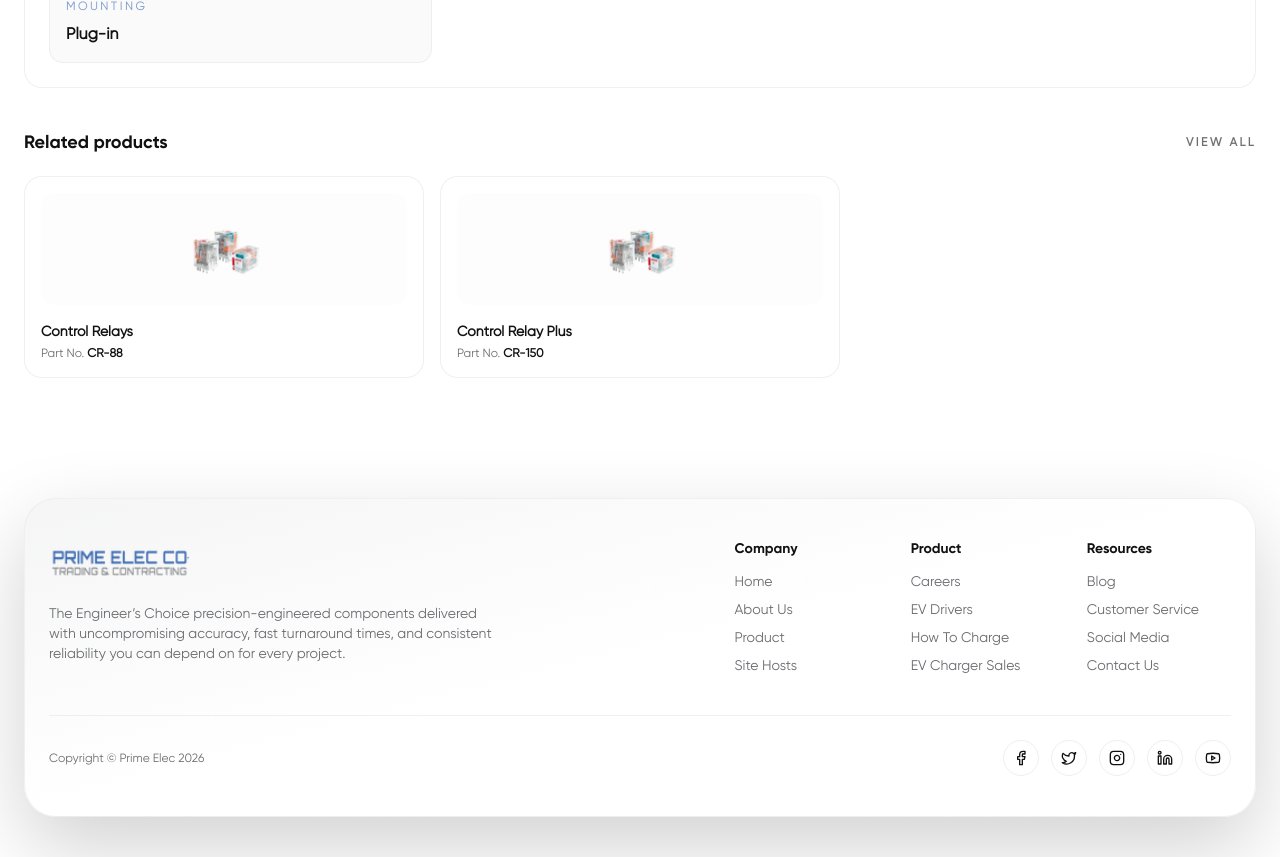
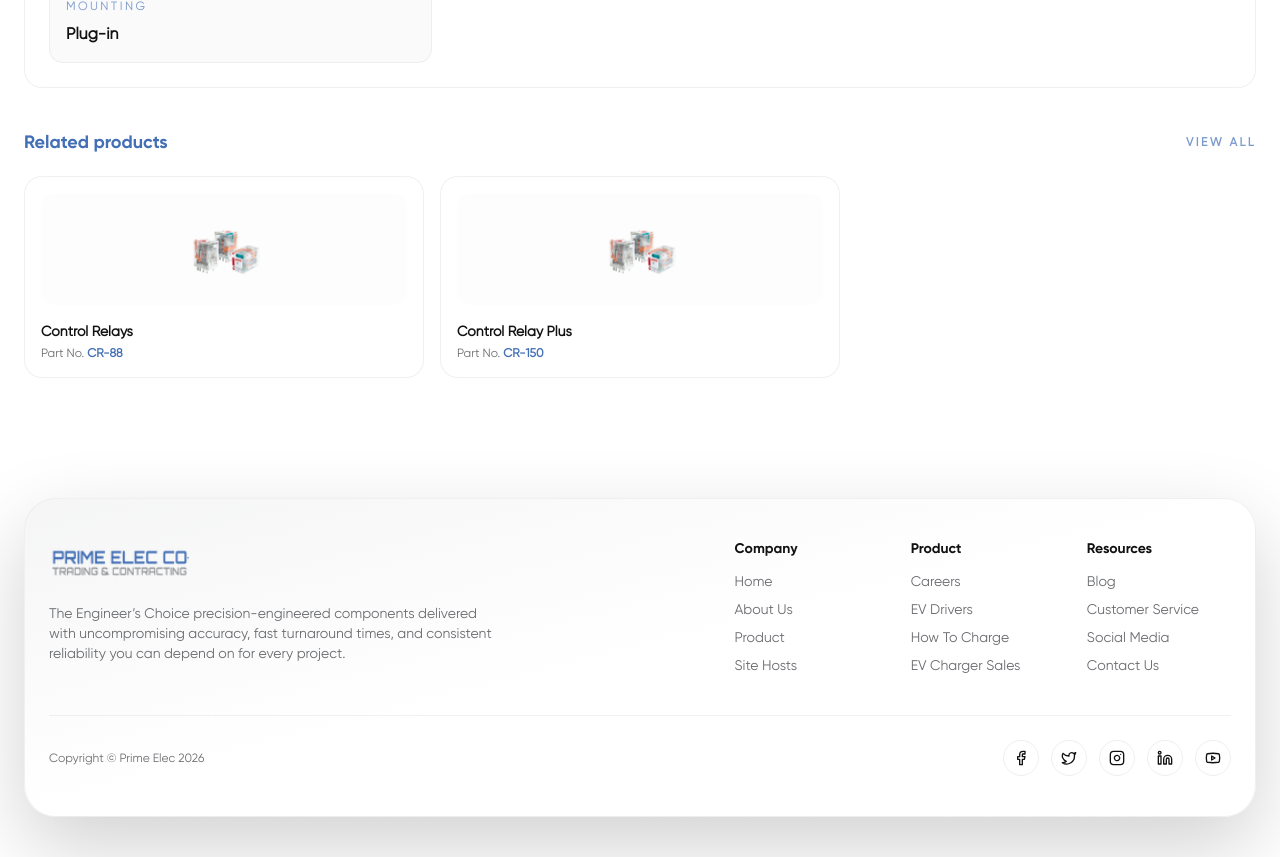
Before and after one commit to graphityenvato-oss/prime-elec, a Next.js app: page /products/cr-110 in a window 1280 px wide. Shown: the part 980-1837 px from the top of the page. Built offline with nearby package versions, Linux system fonts and the light colour scheme; no server answers.

Commit message:
change color

```diff
--- a/components/related-products.tsx
+++ b/components/related-products.tsx
@@ -18,10 +18,10 @@ export function RelatedProducts({ products }: RelatedProductsProps) {
   return (
     <div className="mt-10">
       <div className="flex items-center justify-between">
-        <h2 className="text-lg font-semibold">Related products</h2>
+        <h2 className="text-lg font-semibold text-primary">Related products</h2>
         <Link
           href="/stock"
-          className="text-xs font-semibold uppercase tracking-[0.2em] text-foreground/60 hover:text-foreground"
+          className="text-xs font-semibold uppercase tracking-[0.2em] text-primary/70 hover:text-primary"
         >
           View all
         </Link>
@@ -48,7 +48,7 @@ export function RelatedProducts({ products }: RelatedProductsProps) {
                 </p>
                 <p className="mt-1 text-xs text-muted-foreground">
                   Part No.{" "}
-                  <span className="font-semibold text-foreground">
+                  <span className="font-semibold text-primary">
                     {item.partNumber}
                   </span>
                 </p>
```
